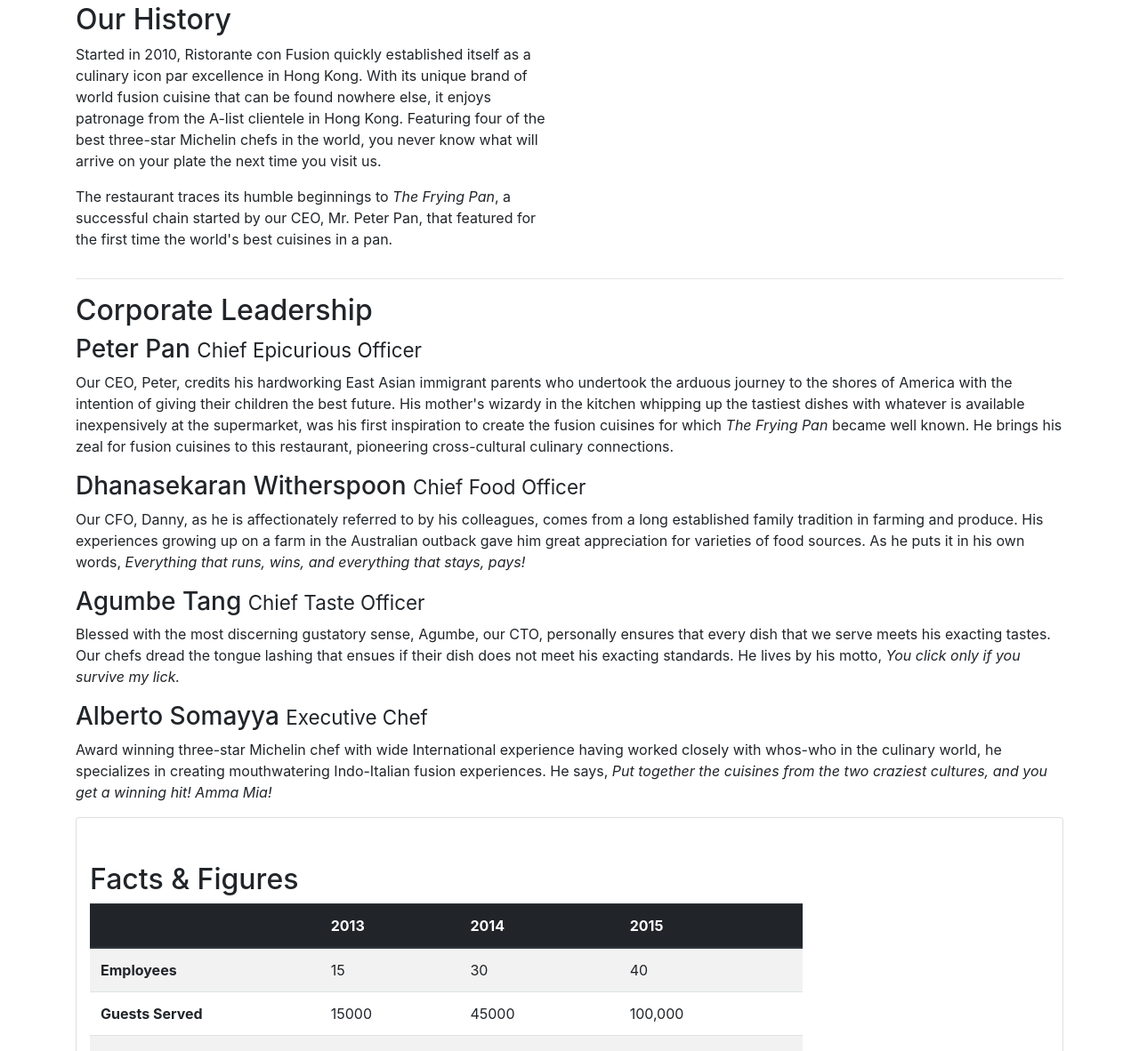
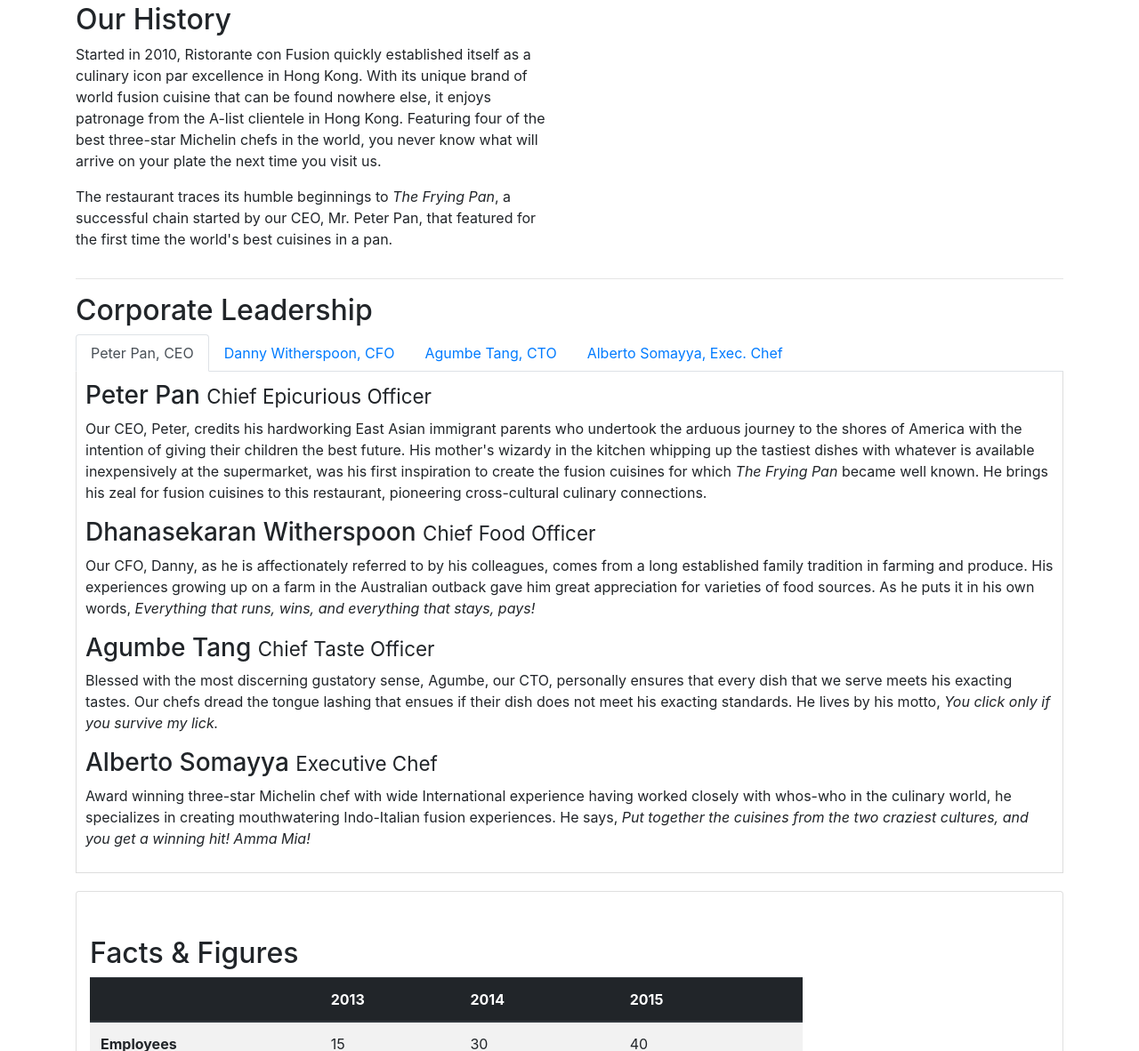
Before and after one commit to nhatnd0909/FER201, a website: page Bootstrap4/conFusion/aboutus.html in a window 1280 px wide. Shown: the part 462-1644 px from the top of the page at 89% size. Drawn offline with nearby package versions, Linux system fonts and the light colour scheme.

Commit message:
Tabs Exercise 14

```diff
--- a/Bootstrap4/conFusion/aboutus.html
+++ b/Bootstrap4/conFusion/aboutus.html
@@ -91,48 +91,75 @@
 
         <div class="row">
             <div class="col col-sm col-md">
+
                 <div>
-                    <div>
-                        <h2>Corporate Leadership</h2>
+                    <h2>Corporate Leadership</h2>
+                    <!-- EX14 -->
+                    <ul class="nav nav-tabs">
+                        <li class="nav-item">
+                            <a class="nav-link active" href="#peter" role="tab" data-toggle="tab">Peter Pan, CEO</a>
+                        </li>
+                        <li class="nav-item">
+                            <a class="nav-link" href="#danny" role="tab" data-toggle="tab">Danny Witherspoon,
+                                CFO</a>
+                        </li>
+                        <li class="nav-item">
+                            <a class="nav-link" href="#agumbe" role="tab" data-toggle="tab">Agumbe Tang, CTO</a>
+                        </li>
+                        <li class="nav-item">
+                            <a class="nav-link" href="#alberto" role="tab" data-toggle="tab">Alberto Somayya, Exec.
+                                Chef</a>
+                        </li>
+                    </ul>
+
+                    <!-- EX14 -->
+
+                </div>
+                <div class="tab-content">
+
+                    <div role="tabpanel" class="tab-pane fade show active" id="peter">
                         <h3>Peter Pan <small>Chief Epicurious Officer</small></h3>
+                        <p>Our CEO, Peter, credits his hardworking East Asian immigrant parents who undertook
+                            the
+                            arduous journey to the shores of America with the intention of giving their children
+                            the
+                            best future. His mother's wizardy in the kitchen whipping up the tastiest dishes
+                            with
+                            whatever is available inexpensively at the supermarket, was his first inspiration to
+                            create
+                            the fusion cuisines for which <em>The Frying Pan</em> became well known. He brings
+                            his zeal
+                            for fusion cuisines to this restaurant, pioneering cross-cultural culinary
+                            connections.</p>
+
                     </div>
-                    <div class="d-none d-sm-block">
-                        <p>Our CEO, Peter, credits his hardworking East Asian immigrant parents who undertook the
-                            arduous journey to the shores of America with the intention of giving their children the
-                            best future. His mother's wizardy in the kitchen whipping up the tastiest dishes with
-                            whatever is available inexpensively at the supermarket, was his first inspiration to create
-                            the fusion cuisines for which <em>The Frying Pan</em> became well known. He brings his zeal
-                            for fusion cuisines to this restaurant, pioneering cross-cultural culinary connections.</p>
-                    </div>
-                </div>
-                <div>
-                    <div>
+
+
+
+                    <div role="tabpanel" class="tab-pane fade show active" id="danny">
                         <h3>Dhanasekaran Witherspoon <small>Chief Food Officer</small></h3>
-                    </div>
-                    <div class="d-none d-sm-block">
                         <p>Our CFO, Danny, as he is affectionately referred to by his colleagues, comes from a long
-                            established family tradition in farming and produce. His experiences growing up on a farm in
-                            the Australian outback gave him great appreciation for varieties of food sources. As he puts
-                            it in his own words, <em>Everything that runs, wins, and everything that stays, pays!</em>
+                            established family tradition in farming and produce. His experiences growing up on a
+                            farm in
+                            the Australian outback gave him great appreciation for varieties of food sources. As he
+                            puts
+                            it in his own words, <em>Everything that runs, wins, and everything that stays,
+                                pays!</em>
                         </p>
                     </div>
-                </div>
-                <div>
-                    <div>
+                    <div role="tabpanel" class="tab-pane fade show active" id="agumbe">
                         <h3>Agumbe Tang <small>Chief Taste Officer</small></h3>
+                        <p>Blessed with the most discerning gustatory sense, Agumbe, our CTO, personally ensures
+                            that
+                            every dish that we serve meets his exacting tastes. Our chefs dread the tongue lashing
+                            that
+                            ensues if their dish does not meet his exacting standards. He lives by his motto,
+                            <em>You
+                                click only if you survive my lick.</em>
+                        </p>
                     </div>
-                    <div class="d-none d-sm-block">
-                        <p>Blessed with the most discerning gustatory sense, Agumbe, our CTO, personally ensures that
-                            every dish that we serve meets his exacting tastes. Our chefs dread the tongue lashing that
-                            ensues if their dish does not meet his exacting standards. He lives by his motto, <em>You
-                                click only if you survive my lick.</em></p>
-                    </div>
-                </div>
-                <div>
-                    <div>
+                    <div role="tabpanel" class="tab-pane fade show active" id="alberto">
                         <h3>Alberto Somayya <small>Executive Chef</small></h3>
-                    </div>
-                    <div class="d-none d-sm-block">
                         <p>Award winning three-star Michelin chef with wide International experience having worked
                             closely with whos-who in the culinary world, he specializes in creating mouthwatering
                             Indo-Italian fusion experiences. He says, <em>Put together the cuisines from the two
--- a/Bootstrap4/conFusion/css/style.css
+++ b/Bootstrap4/conFusion/css/style.css
@@ -59,3 +59,11 @@
 .form-group .col-6 {
     padding-top: 7px;
 }
+
+.tab-content {
+    border-left: 1px solid #ddd;
+    border-right: 1px solid #ddd;
+    border-bottom: 1px solid #ddd;
+    padding: 10px;
+    margin-bottom: 20px;
+}
```
